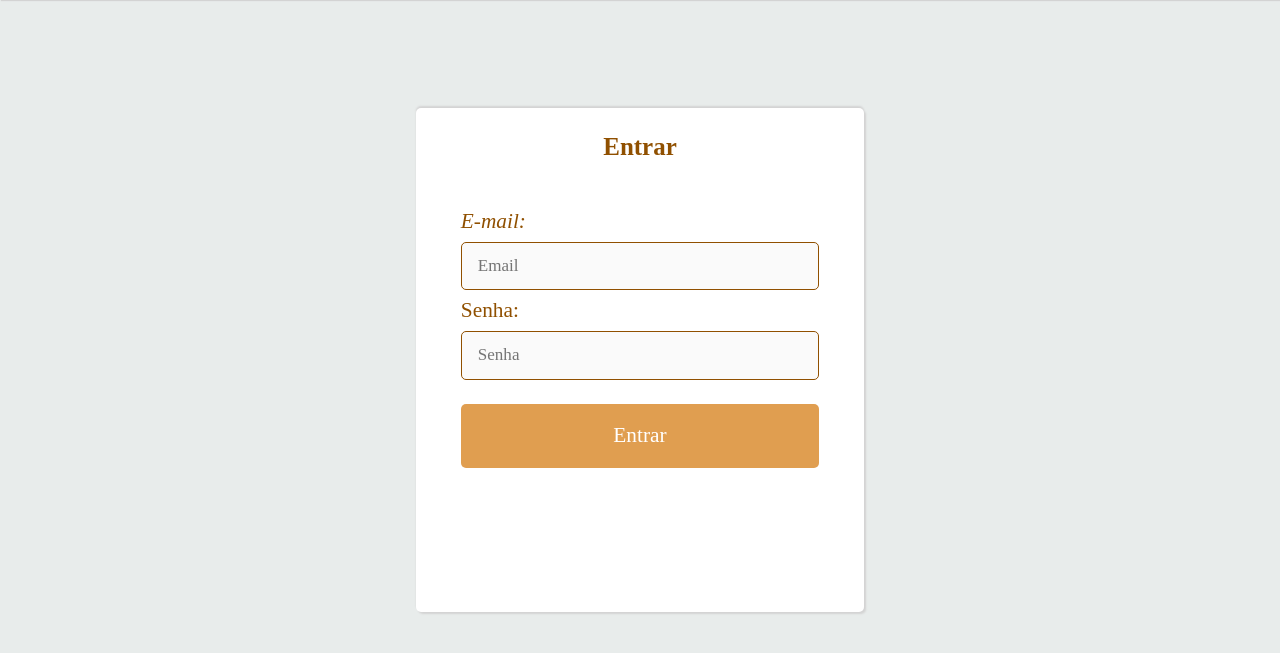
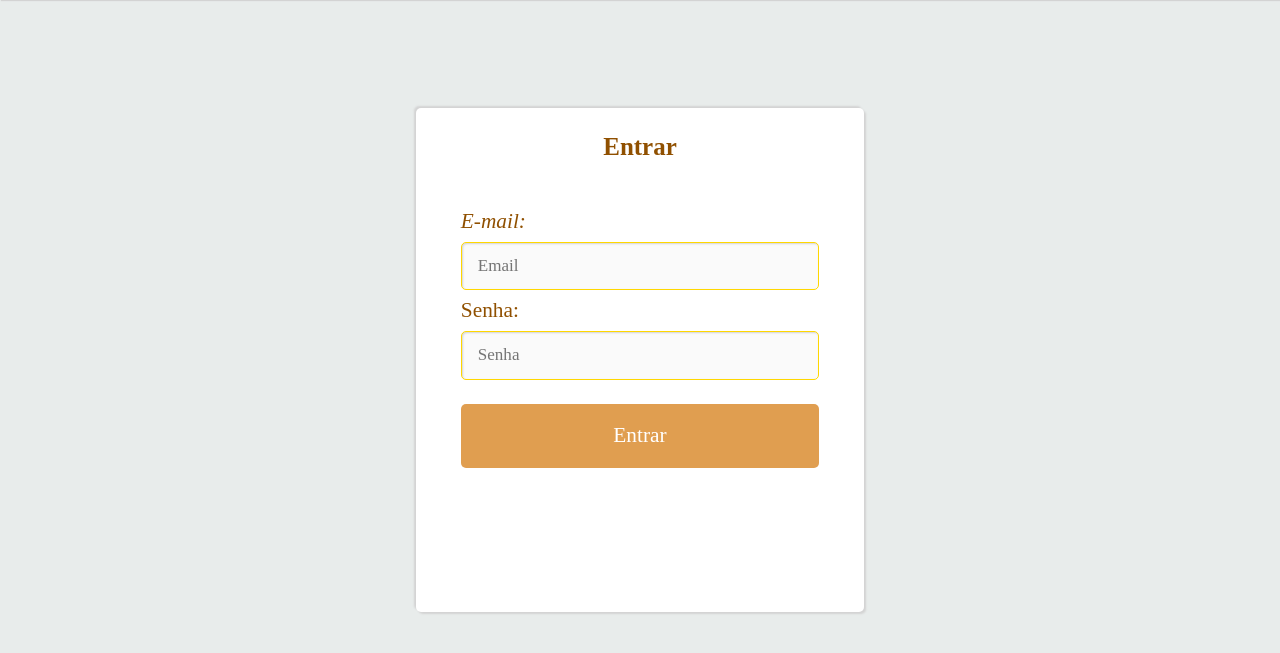
Before and after one commit to LiviaAluna/BuscaShop, a PHP site: page /view/login.php in a window 1280 px wide. Shown: the part 80-733 px from the top of the page. Run offline with PHP 8.4, Linux system fonts and the light colour scheme; some web fonts are replaced.

Commit message:
Modifiquei um pouco o estilo do cabeçalho, concluí o estilo da página de entrada.

```diff
--- a/view/css/default.css
+++ b/view/css/default.css
@@ -58,7 +58,7 @@ a {
 .card-light {
 	background-color: white;
 	border-radius: 5px;
-	box-shadow: 0 -2px 2px lightgray, 2px 2px 2px lightgray;
+	box-shadow: -2px -2px 2px lightgray, 2px 2px 2px lightgray;
 }
 
 .btn-light {
@@ -103,13 +103,14 @@ a {
 .input-field {
 	box-sizing: border-box;
 	padding: 0 2vmin;
-	border: 1px solid var(--default-text-dark);
+	border: 1px solid gold;
 	transition: 0.3s;
 	outline: none !important;
 	border-radius: 5px;
 	font-size: 80%;
 	color: var(--default-text-dark);
 	background-color: var(--default-inputfield-bg);
+	box-shadow: inset 1px 1px 2px lightgray;
 }
 
 .input-field:hover {
@@ -157,7 +158,8 @@ a {
 	border: none;
 	width: 30vmax;
 	padding: 0 1vmin;
-	border-radius: inherit
+	border-radius: 0;
+	height: 100%;
 }
 
 #main-header .search-area .search-field .btn-search,
```
